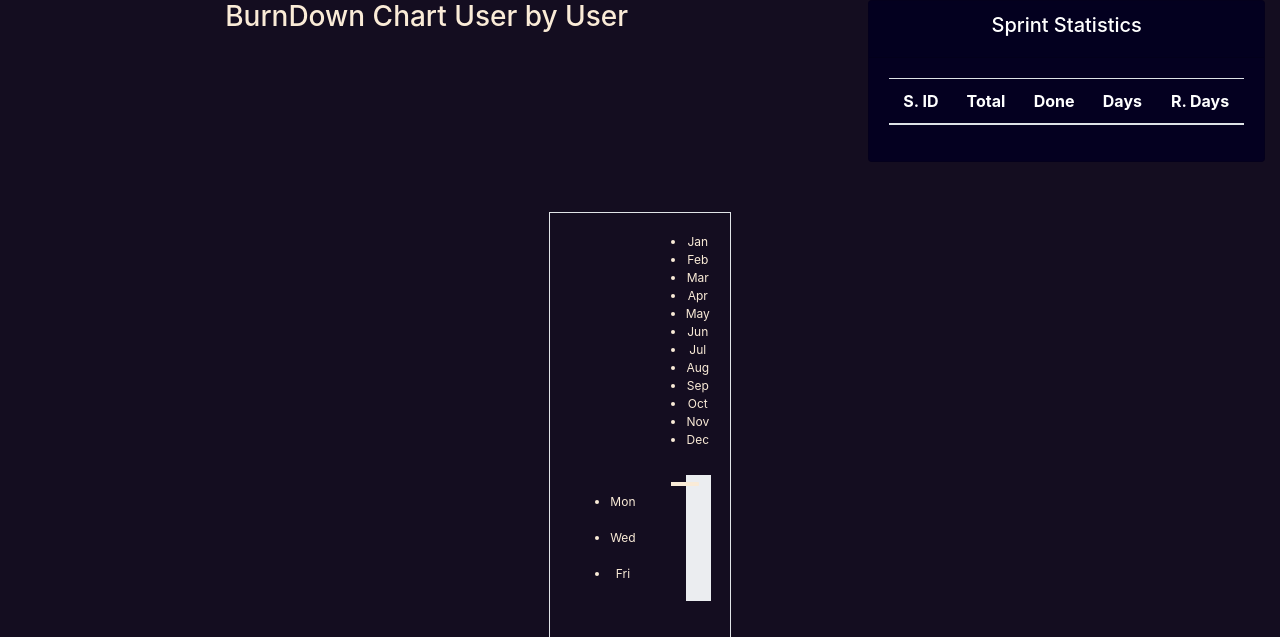
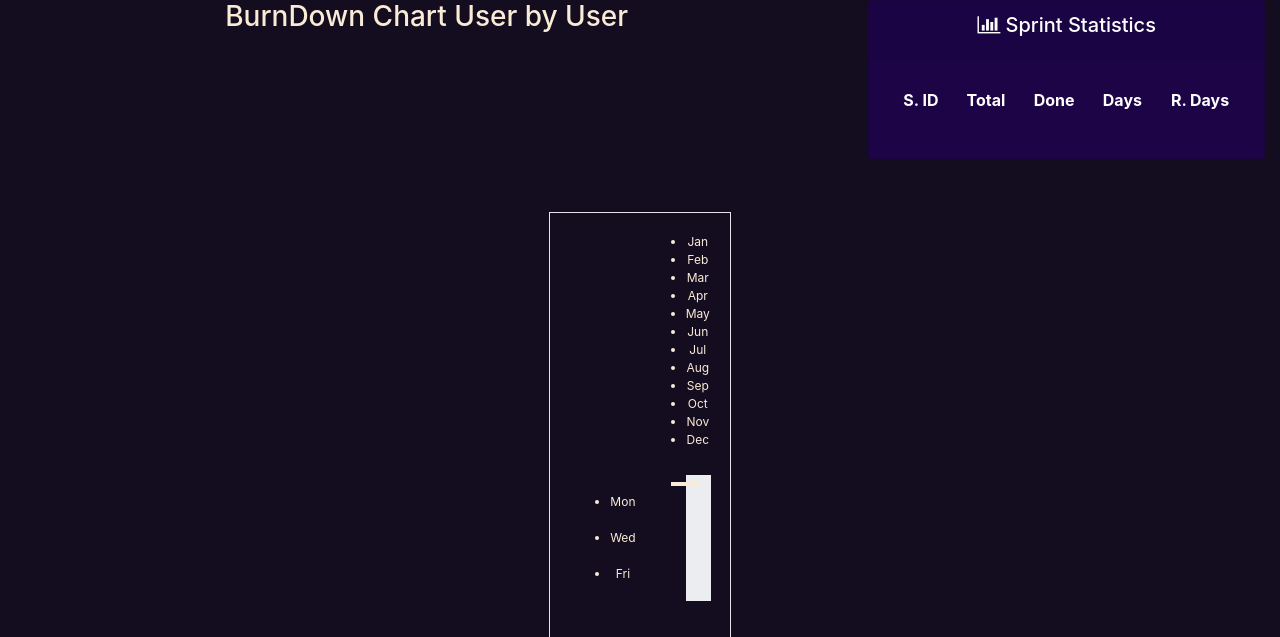
Before and after one commit to hasanisaeed/agile, a Django app: template templates/performance.html in a window 1280 px wide. Shown: the part 50-687 px from the top of the page. Run offline with Django 3.2, Linux system fonts and the light colour scheme; the template is opened without the code that fills it, so the values that code supplies are empty; a map, chart or similar area stays blank; some libraries are stand-ins or nearby versions.

Commit message:
style: sprint statistics card

```diff
--- a/templates/performance.html
+++ b/templates/performance.html
@@ -14,7 +14,19 @@
         }
 
         .card-right-chart {
-            background-color: #040020;
+            background-color: #1c0446;
+        }
+
+        .table-bordered {
+            border: none !important;
+        }
+
+        .table-bordered td, .table-bordered th {
+            border: none !important;
+        }
+
+        .card-header {
+            border-bottom: 1px solid rgb(20 13 32) !important;
         }
     </style>
 {% endblock %}
@@ -33,10 +45,13 @@
                     <div class="col-4">
                         <div class="card text-white card-right-chart">
                             <div class="card-header">
-                                <h5>Sprint Statistics</h5>
+                                <h5>
+                                    <i class="fa fa-bar-chart" aria-hidden="true"></i>
+                                    Sprint Statistics
+                                </h5>
                             </div>
                             <div class="card-body">
-                                <table class="table table-hover text-center text-white">
+                                <table class="table table-hover text-center text-white table-bordered">
                                     <thead>
                                     <tr>
                                         <th scope="col">S. ID</th>
@@ -79,7 +94,7 @@
                                     {% endfor %}
                                     </tbody>
                                 </table>
-{#                                <!-- User Image Bouncing --> #}
+                                {#                                <!-- User Image Bouncing --> #}
                                 {#                                <div class="balls">#}
                                 {#                                    {% for user in users %}#}
                                 {#                                        <div class="ball-{{ user.id }}"#}
```
